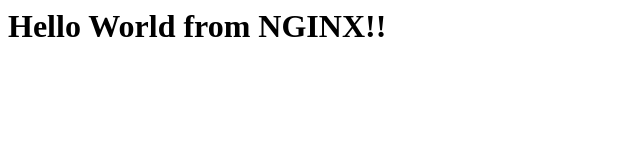
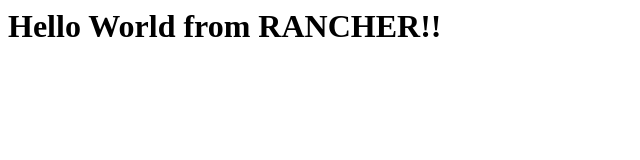
Before and after one commit to rak-phillip/nginx-hello-world, a plain HTML site: page index.html in a window 1280 px wide. Shown: the whole page, without its empty margins (0-640 px from the left). Drawn offline with Linux system fonts and the light colour scheme.

Commit message:
Update index.html
Signed-off-by: Phillip Rak <rak.phillip@gmail.com>

```diff
--- a/index.html
+++ b/index.html
@@ -1 +1 @@
-<h1>Hello World from NGINX!!</h1>
+<h1>Hello World from RANCHER!!</h1>
```
